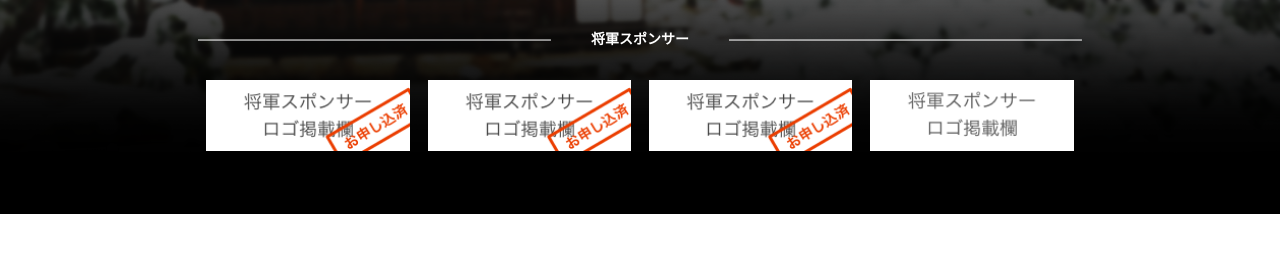
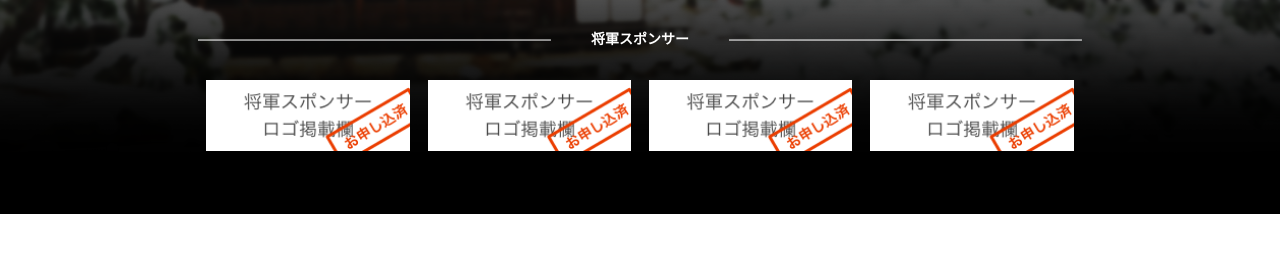
Before and after one commit to scalajp/2016.scalamatsuri.org, a Jekyll site: the page built from index.html, in a window 1280 px wide. Shown: the part 512-789 px from the top of the page. Built offline with Jekyll 4.4.1, drawn with Linux system fonts in a browser that asks for light colours; a script that is not in the unit is left out; comment, search, counter and statistics services are not loaded.

Commit message:
Update logos.yml

```diff
--- a/_data/logos.yml
+++ b/_data/logos.yml
@@ -10,4 +10,4 @@ shogun:
     img: "/ja/img/shogun_reserve.png"
   - title: Sponsor ScalaMatsuri 2016
     href: "/ja/sponsors/"
-    img: "/ja/img/shogun_placeholder.png"
+    img: "/ja/img/shogun_reserve.png"
```
